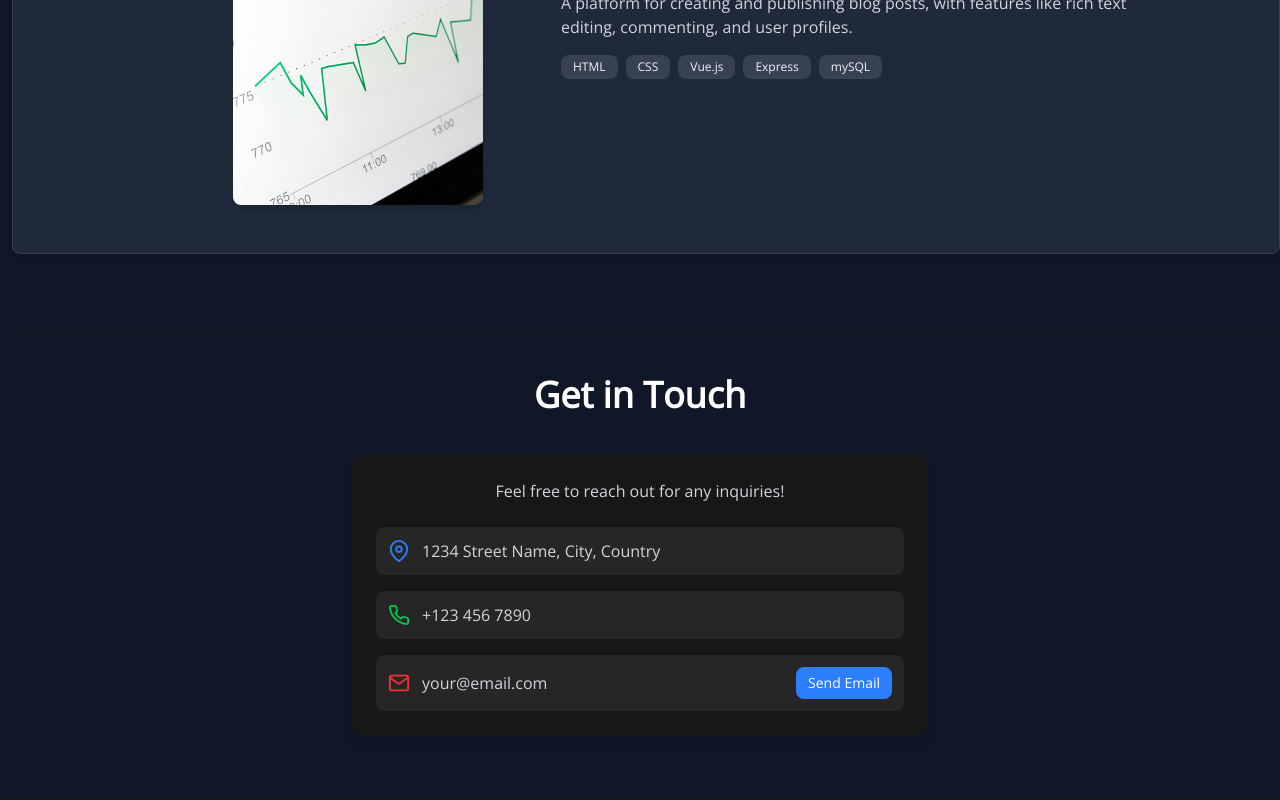
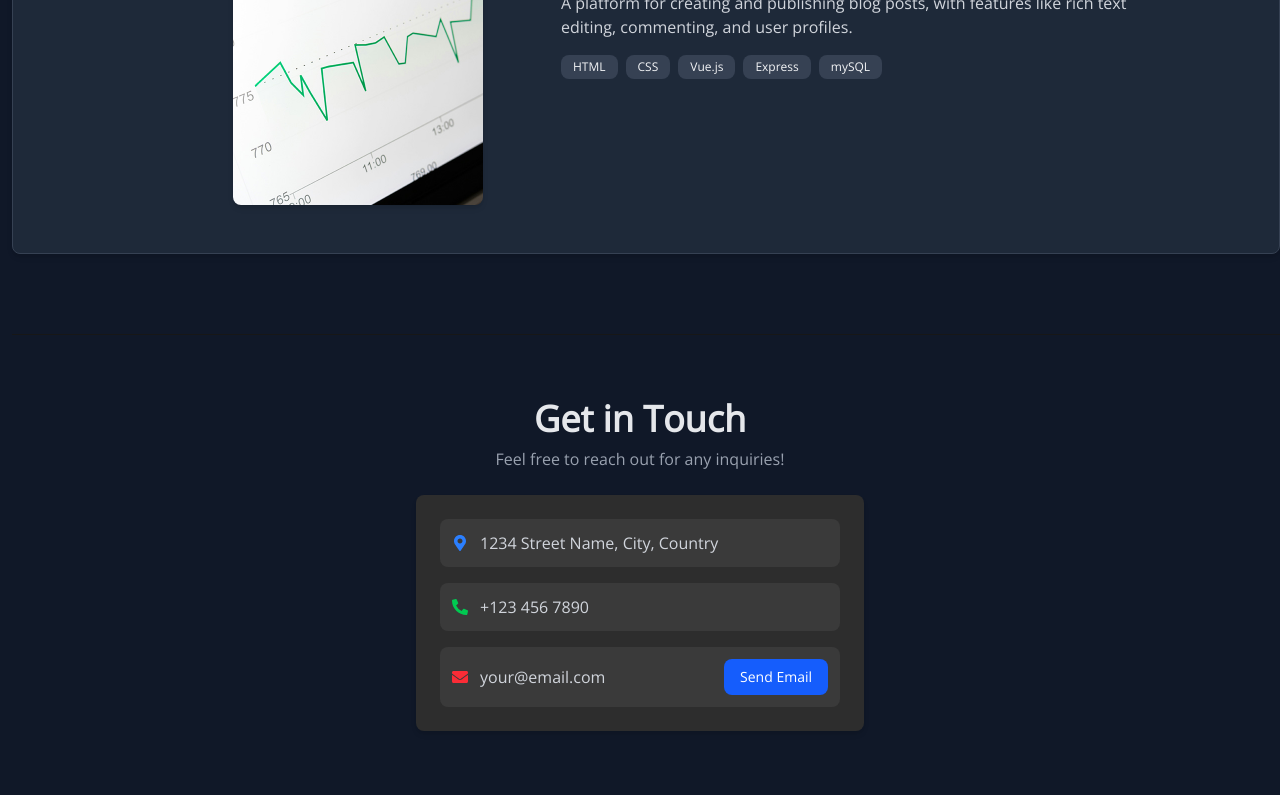
Before and after one commit to enghmzah/foliox, a React (Vite) app: page / in a window 1280 px wide. Shown: the part 4442-5242 px from the top of the page. Built offline with nearby package versions, Linux system fonts and the light colour scheme.

Commit message:
Updated project with new changes

```diff
--- a/src/components/Contact.jsx
+++ b/src/components/Contact.jsx
@@ -1,47 +1,54 @@
-import { FiMail, FiPhone, FiMapPin } from "react-icons/fi";
+import { motion } from "framer-motion";
+import { FaMapMarkerAlt, FaPhoneAlt, FaEnvelope } from "react-icons/fa";
 
 const Contact = () => {
   return (
-    <div className="border-b border-neutral-900 pb-16 px-6">
-      <h2 className="my-10 text-center text-4xl font-bold text-gray-900 dark:text-white">
+    <div className="flex flex-col items-center py-16
+                        transition-colors duration-300">
+      {/* العنوان */}
+      <motion.h1
+        whileInView={{ opacity: 1, y: 0 }}
+        initial={{ opacity: 0, y: -50 }}
+        transition={{ duration: 0.5 }}
+        className="text-4xl font-bold text-gray-900 dark:text-gray-200"
+      >
         Get in Touch
-      </h2>
-
-      {/* Contact Card */}
-      <div className="max-w-xl mx-auto p-6 rounded-xl shadow-lg bg-white dark:bg-neutral-900 bg-opacity-80 dark:bg-opacity-80 backdrop-blur-md transition-all duration-300">
-        <p className="text-gray-700 dark:text-gray-300 text-center mb-6">
+      </motion.h1>
+      <p className="text-gray-600 dark:text-gray-400 mt-2">
         Feel free to reach out for any inquiries!
       </p>
 
-        {/* Contact Details */}
-        <div className="space-y-4">
-          {/* Address */}
-          <div className="flex items-center space-x-3 p-3 rounded-lg bg-gray-150 dark:bg-neutral-800 transition-all duration-300">
-            <FiMapPin size={22} className="text-blue-500" />
-            <span className="text-gray-900 dark:text-gray-300">1234 Street Name, City, Country</span>
+      {/* الفورم */}
+      <motion.div
+        whileInView={{ opacity: 1, scale: 1 }}
+        initial={{ opacity: 0, scale: 0.9 }}
+        transition={{ duration: 0.5 }}
+        className="mt-6 w-full max-w-md p-6 bg-white dark:bg-[#2D2D2D]
+                   rounded-lg shadow-md flex flex-col gap-4 transition-colors duration-300"
+      >
+        {/* العنوان */}
+        <div className="flex items-center bg-gray-200 dark:bg-[#3A3A3A] p-3 rounded-lg transition-colors">
+          <FaMapMarkerAlt className="text-blue-500 mr-3" />
+          <span className="text-gray-800 dark:text-gray-300">1234 Street Name, City, Country</span>
         </div>
 
-          {/* Phone */}
-          <div className="flex items-center space-x-3 p-3 rounded-lg bg-gray-150 dark:bg-neutral-800 transition-all duration-300">
-            <FiPhone size={22} className="text-green-500" />
-            <span className="text-gray-900 dark:text-gray-300">+123 456 7890</span>
+        {/* الهاتف */}
+        <div className="flex items-center bg-gray-200 dark:bg-[#3A3A3A] p-3 rounded-lg transition-colors">
+          <FaPhoneAlt className="text-green-500 mr-3" />
+          <span className="text-gray-800 dark:text-gray-300">+123 456 7890</span>
         </div>
 
-          {/* Email */}
-          <div className="flex items-center justify-between p-3 rounded-lg bg-gray-150 dark:bg-neutral-800 transition-all duration-300">
-            <div className="flex items-center space-x-3">
-              <FiMail size={22} className="text-red-500" />
-              <span className="text-gray-900 dark:text-gray-300">your@email.com</span>
+        {/* البريد الإلكتروني */}
+        <div className="flex items-center justify-between bg-gray-200 dark:bg-[#3A3A3A] p-3 rounded-lg transition-colors">
+          <div className="flex items-center">
+            <FaEnvelope className="text-red-500 mr-3" />
+            <span className="text-gray-800 dark:text-gray-300">your@email.com</span>
           </div>
-            <a
-              href="mailto:your@email.com"
-              className="text-sm px-3 py-1.5 rounded-lg bg-blue-500 text-white hover:bg-blue-600 transition-all duration-300"
-            >
+          <a href="mailto:your@email.com" className="bg-blue-600 hover:bg-blue-700 text-white text-sm px-4 py-2 rounded-lg transition">
             Send Email
           </a>
         </div>
-        </div>
-      </div>
+      </motion.div>
     </div>
   );
 };
```
Lines whose indentation alone changed are shown as unchanged.
